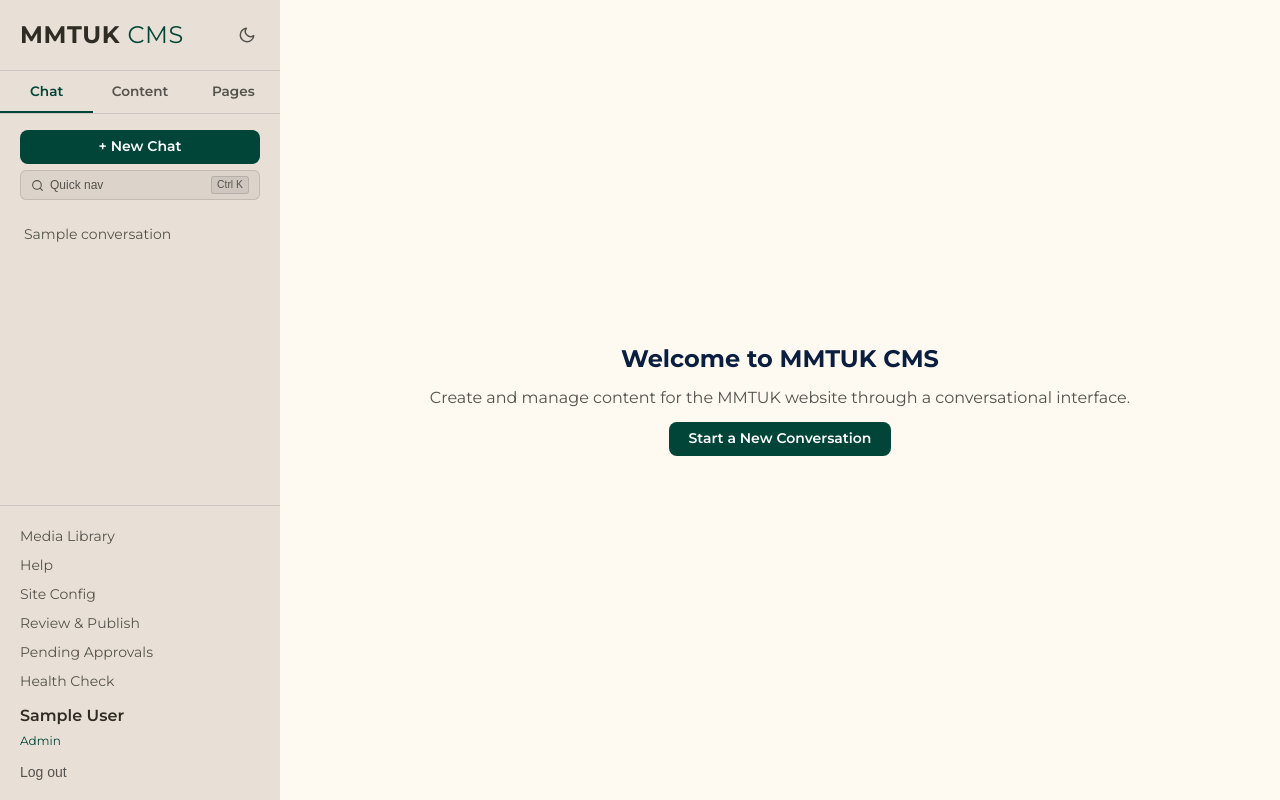
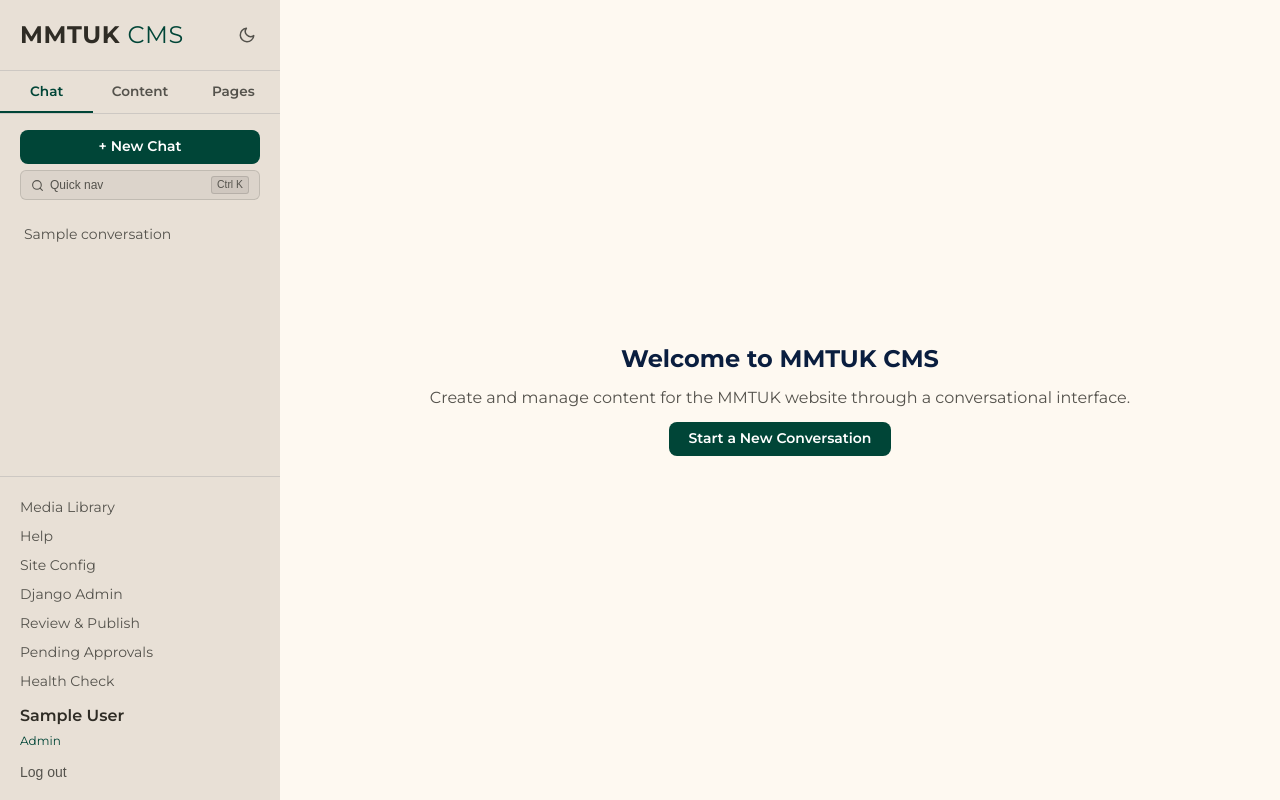
Before and after one commit to ChrisB2025/mmtuk-cms, a Django app: page / in a window 1280 px wide. Run offline with Django 5.2, Linux system fonts and the light colour scheme; a user stored in the database is signed in; tables that the repository leaves empty hold one stand-in row (values such as "Sample post"); data that the repository does not hold is empty; some libraries are stand-ins or nearby versions.

Commit message:
feat: Add Django Admin link to sidebar for admin users
Co-Authored-By: Claude Sonnet 4.6 <noreply@anthropic.com>

```diff
--- a/chat/templates/chat/base.html
+++ b/chat/templates/chat/base.html
@@ -93,6 +93,7 @@
         <a href="{% url 'help' %}" class="sidebar-link {% if request.resolver_match.url_name == 'help' %}active{% endif %}">Help</a>
         {% if profile.role == 'admin' %}
         <a href="{% url 'site_config_editor' %}" class="sidebar-link">Site Config</a>
+        <a href="/admin/" class="sidebar-link">Django Admin</a>
         {% endif %}
         {% if profile.can_approve %}
         <a href="{% url 'review_changes' %}" class="sidebar-link">Review &amp; Publish</a>
```
